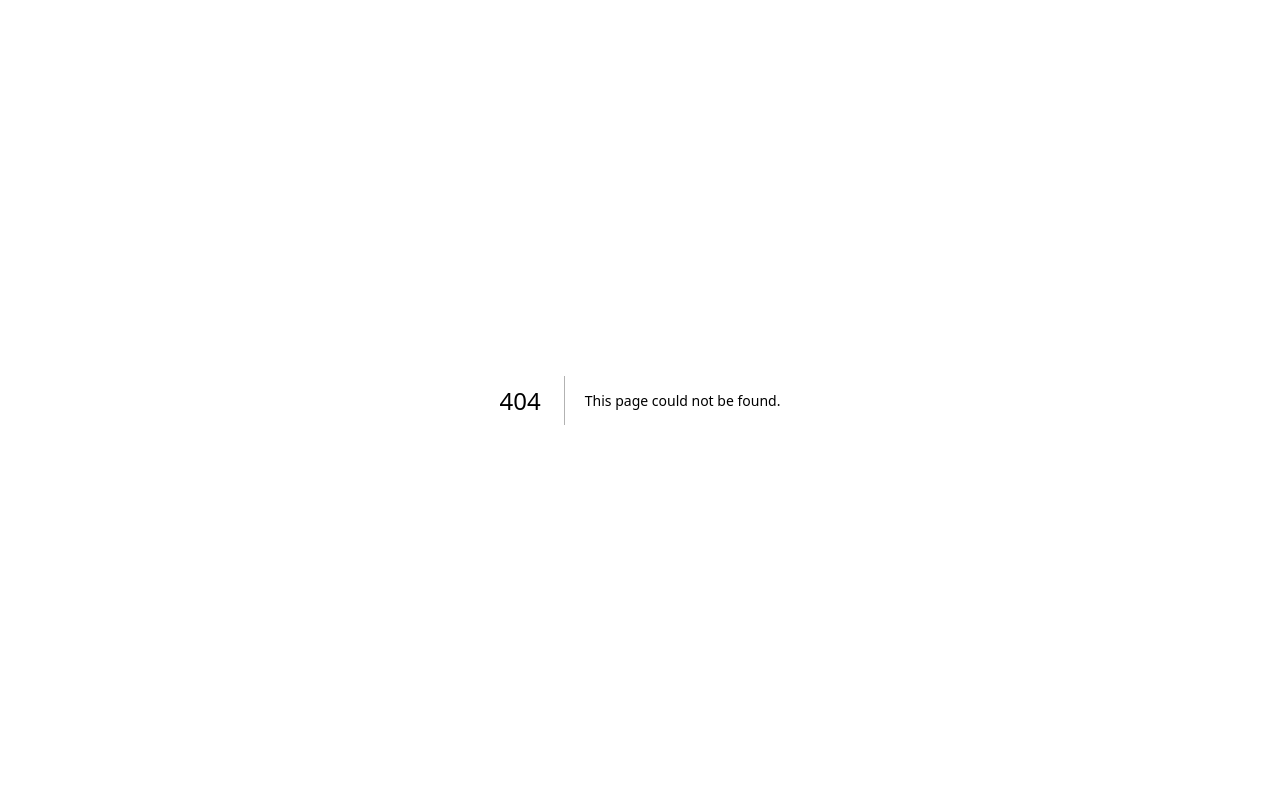
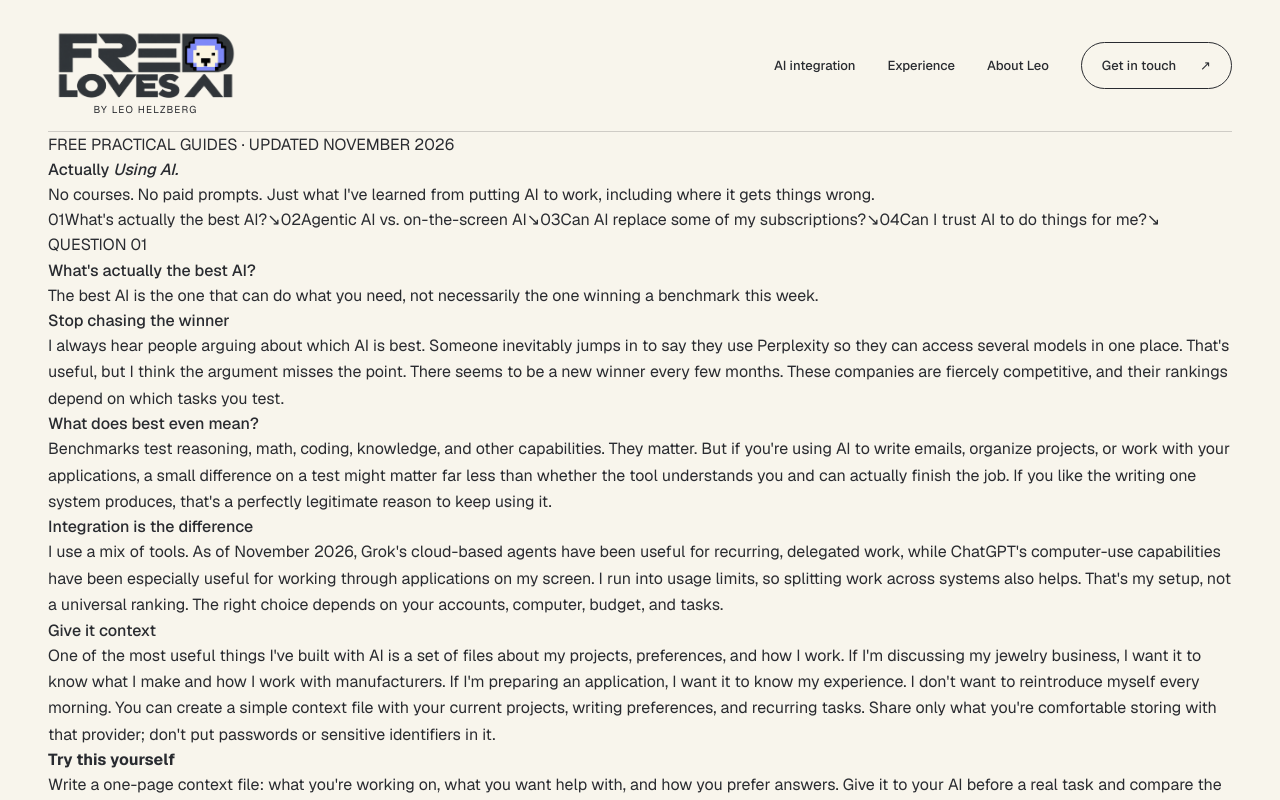
Before and after one commit to Fred-Leo/fred-loves-ai, a Next.js app: page /using-ai in a window 1280 px wide. Before the commit this address had no page. Shown: the top 800 px of the page. Built offline with nearby package versions, Linux system fonts and the light colour scheme.

Commit message:
Add four practical AI guides

```diff
--- /dev/null
+++ b/src/app/using-ai/page.tsx
@@ -0,0 +1,35 @@
+import Link from "next/link";
+import SiteNav from "../../components/site-nav";
+
+export const metadata = {
+  title: "Actually Using AI | Fred Loves AI",
+  description: "Four free, practical guides to choosing AI, using agents, replacing single-purpose tools, and checking AI's work.",
+};
+
+const guides = [
+  {id:"best-ai", title:"What's actually the best AI?", intro:"The best AI is the one that can do what you need, not necessarily the one winning a benchmark this week.", sections:[
+    ["Stop chasing the winner","I always hear people arguing about which AI is best. Someone inevitably jumps in to say they use Perplexity so they can access several models in one place. That's useful, but I think the argument misses the point. There seems to be a new winner every few months. These companies are fiercely competitive, and their rankings depend on which tasks you test."],
+    ["What does best even mean?","Benchmarks test reasoning, math, coding, knowledge, and other capabilities. They matter. But if you're using AI to write emails, organize projects, or work with your applications, a small difference on a test might matter far less than whether the tool understands you and can actually finish the job. If you like the writing one system produces, that's a perfectly legitimate reason to keep using it."],
+    ["Integration is the difference","I use a mix of tools. As of November 2026, Grok's cloud-based agents have been useful for recurring, delegated work, while ChatGPT's computer-use capabilities have been especially useful for working through applications on my screen. I run into usage limits, so splitting work across systems also helps. That's my setup, not a universal ranking. The right choice depends on your accounts, computer, budget, and tasks."],
+    ["Give it context","One of the most useful things I've built with AI is a set of files about my projects, preferences, and how I work. If I'm discussing my jewelry business, I want it to know what I make and how I work with manufacturers. If I'm preparing an application, I want it to know my experience. I don't want to reintroduce myself every morning. You can create a simple context file with your current projects, writing preferences, and recurring tasks. Share only what you're comfortable storing with that provider; don't put passwords or sensitive identifiers in it."]
+  ],try:"Write a one-page context file: what you're working on, what you want help with, and how you prefer answers. Give it to your AI before a real task and compare the result."},
+  {id:"agents",title:"Agentic AI vs. on-the-screen AI",intro:"AI can do more than answer questions. The important difference is where it works and what it can access.",sections:[
+    ["Cloud-based agents","Some AI tools can run multi-step jobs on remote computers. Depending on the service, they can keep working after you close your laptop. One project I've explored is finding people I already know on Instagram or Facebook and matching them to professional profiles using schools, locations, and other available information. I wouldn't spend hours checking more than a thousand profiles manually. AI can do the preliminary research, flag uncertain matches, and leave the actual connection decisions to me."],
+    ["On-the-screen AI","Other tools can interact with applications through a browser or desktop interface, sometimes within your existing signed-in session. Say you want to move playlists from Spotify to Apple Music. Rather than manually rebuilding every playlist or buying a one-use transfer service, you can see whether an AI tool can help with the interfaces you already use. It may still need supervision, and not every service permits or supports that workflow."],
+    ["They're not opposites","On-screen AI can be agentic too. A cloud agent can use a remote browser. I use these terms as a practical distinction: is the work happening independently in the cloud, or through the computer and sessions I'm using? Check what a particular product actually supports rather than assuming every agent works the same way."]
+  ],try:"Pick a repetitive, reversible task, such as sorting a non-sensitive list. Ask your AI what it can do directly, which tools it needs, and which steps you'll need to approve."},
+  {id:"subscriptions",title:"Can AI replace some of my subscriptions?",intro:"Before paying for another single-purpose app, see whether the AI you already use can do the job.",sections:[
+    ["The five-dollar-app problem","A few years ago, if I wanted to transfer music between services, I'd look for a dedicated app and pay a few dollars. Now I first ask whether an AI system I already subscribe to can handle it. The same question applies to organizing files, comparing lists, drafting documents, and occasional administrative tasks."],
+    ["Not everything should be replaced","A specialized service may have official access, better accuracy, faster processing, or a lower total cost. AI doesn't replace the licensed content in streaming subscriptions, and it can't always access an app just because you ask. Agent usage limits and time spent correcting mistakes are costs too."],
+    ["A better buying habit","Before subscribing, check whether your existing AI can do the task reliably, whether the service allows that access, and whether the time spent setting it up is worth the savings. Sometimes the dedicated app is still the right answer."]
+  ],try:"Find one small software subscription or one-off digital task. Compare the dedicated tool's price and reliability against what your existing AI can actually complete."},
+  {id:"trust",title:"Can I trust AI to do things for me?",intro:"Trust isn't all or nothing. Delegate more when mistakes are easy to catch and reverse.",sections:[
+    ["Extraordinary and wrong","AI has helped me discover places while traveling alone that I might never have found through ordinary research. It's also sent me to restaurants that were closed. Both experiences are real. An impressive answer isn't proof that the details are correct."],
+    ["Match oversight to risk","Sorting a draft list is different from sending an email, spending money, or changing an account. Start with reversible tasks. Ask the AI to show sources or its work, keep uncertain matches separate, and require your approval for messages, purchases, and consequential changes. Don't assume an AI can reliably fact-check itself just because you ask it to."],
+    ["The task that otherwise wouldn't happen","I could probably identify my own friends on LinkedIn more accurately than an AI. But I am not going to spend afternoons looking through 1,300 Instagram connections one by one. The real comparison isn't always AI versus me doing it perfectly. Often it's AI doing a useful first pass versus the task never happening at all."]
+  ],try:"Give AI a low-stakes task and ask it to separate confirmed results, uncertain results, and actions requiring your approval. Check a sample before relying on the output."}
+];
+
+export default function UsingAI() {
+ return <main className="guide-page"><SiteNav/><header className="shell guide-hero"><p className="guide-eyebrow">FREE PRACTICAL GUIDES · UPDATED NOVEMBER 2026</p><h1>Actually <em>Using AI.</em></h1><p>No courses. No paid prompts. Just what I've learned from putting AI to work, including where it gets things wrong.</p><nav className="guide-index" aria-label="Questions">{guides.map((g,i)=><a href={`#${g.id}`} key={g.id}><span>0{i+1}</span>{g.title}<span aria-hidden="true">↘</span></a>)}</nav></header><div className="shell guide-body">{guides.map((g,i)=><article className="guide-article" id={g.id} key={g.id}><p className="guide-eyebrow">QUESTION 0{i+1}</p><h2>{g.title}</h2><p className="guide-lead">{g.intro}</p>{g.sections.map(([heading,body])=><section key={heading}><h3>{heading}</h3><p>{body}</p></section>)}<aside className="guide-try"><strong>Try this yourself</strong><p>{g.try}</p></aside><a className="guide-top" href="#best-ai">Back to the first question ↑</a></article>)}</div><footer className="guide-footer shell"><p>Free to read and share. Product features, permissions, and usage limits change. Check current provider documentation before relying on a workflow.</p><Link href="/">← Back to Fred Loves AI</Link></footer></main>;
+}
```
